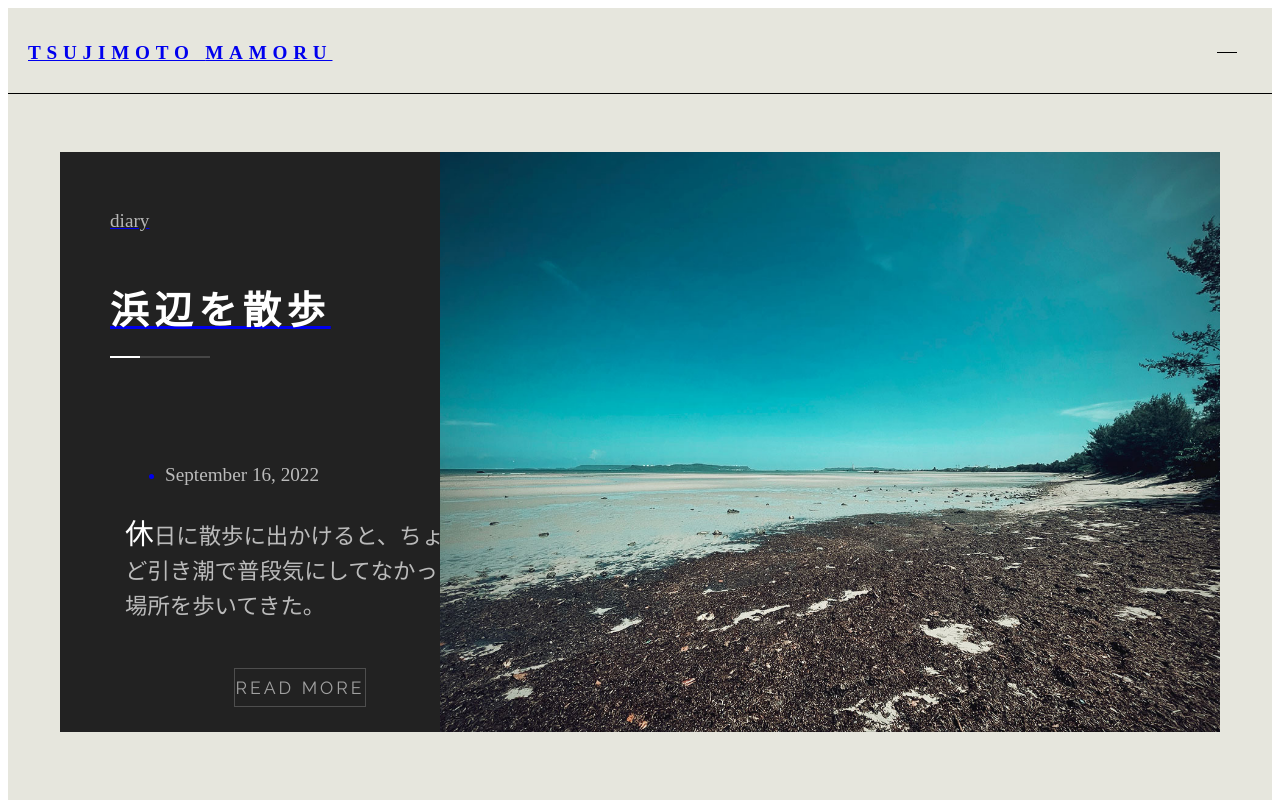
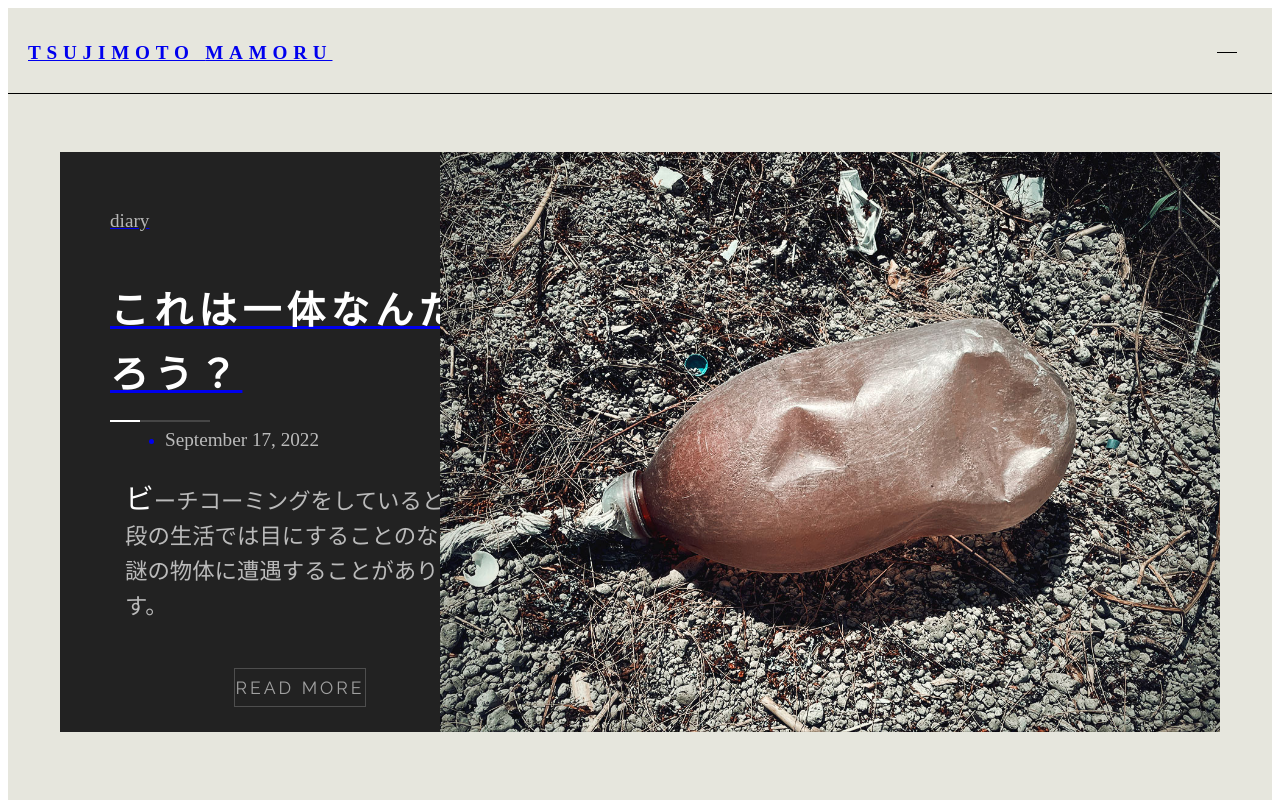
Before and after one commit to MamoruTsujimoto/tsujimotomamoru, a Next.js app: page / in a window 1280 px wide. Shown: the top 800 px of the page. Built offline with nearby package versions, Linux system fonts and the light colour scheme; no server answers; a web font is replaced by a local one.

Commit message:
Write: 2022-09-17

```diff
--- /dev/null
+++ b/src/_posts/2022-09-17.md
@@ -0,0 +1,26 @@
+---
+date: '2022-09-17'
+title: 'これは一体なんだろう？'
+excerpt: 'ビーチコーミングをしていると普段の生活では目にすることのない謎の物体に遭遇することがあります。'
+category: 'diary'
+coverImage: '/img/posts/2022-09-17.jpg'
+coverImageSP: '/img/posts/2022-09-17-sp.jpg'
+coverCaption: 'Unidentified Object'
+ogImage:
+  url: '/img/posts/2022-09-17.jpg'
+weather: 'sun'
+---
+
+ビーチコーミングをしていると普段の生活では目にすることのない謎の物体に遭遇することがあります。
+
+インスタでビーチコーミングのハッシュタグを眺めていると、この物体が縁側に飾られていたり、同じように写真だけで、海に関するものなんだろうなってだけで正体が分からないままでした。
+
+この物体の特徴を考え、検索ワードに落とし込んで調べてました。
+
+すると、船体を保護する「ボートフェンダー」が有力候補に。
+
+ボートフェンダーで検索すると似たようなものはあるけど、全く同じなのはまだ見つからず。
+
+もしかすると製造中止となり古いタイプのボートフェンダーなのかもしれません。
+
+引き続き、何か情報があったら更新したいと思います。
--- a/src/pages/posts/[slug].tsx
+++ b/src/pages/posts/[slug].tsx
@@ -362,6 +362,7 @@ const Root = styled.article`
     }
   }
 `
+
 const Header = styled.header`
   width: 980px;
   margin: 0 auto;
@@ -400,6 +401,7 @@ const Header = styled.header`
     }
   }
 `
+
 const Meta = styled.div`
   margin: 0;
 
@@ -482,7 +484,7 @@ const Meta = styled.div`
 `
 
 const Picture = styled.picture`
-  margin: 10px auto 0;
+  margin: 20px auto 0;
   transition: 0.5s;
 
   .pictureCaption {
```
Also changed, not shown: public/img/posts/2022-09-17-sp.jpg (added), public/img/posts/2022-09-17.jpg (added).
